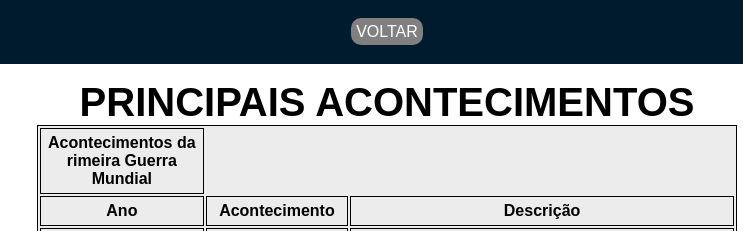
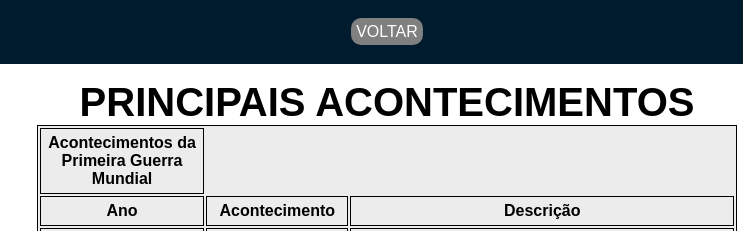
Before and after one commit to luizjuniorr/trabalho, a plain HTML site: page principais/principais.html in a window 1280 px wide. Shown: the top 231 px of the page, 253-996 px from the left. Drawn offline with Linux system fonts and the light colour scheme.

Commit message:
FINALIZADO FINALMENTE

```diff
--- a/principais/principais.html
+++ b/principais/principais.html
@@ -17,7 +17,7 @@
     <section>
         <table>
             <tr>
-                <th>Acontecimentos da rimeira Guerra Mundial</th>
+                <th>Acontecimentos da Primeira Guerra Mundial</th>
             </tr>
             <tr>
                 <th>Ano</th>
```
